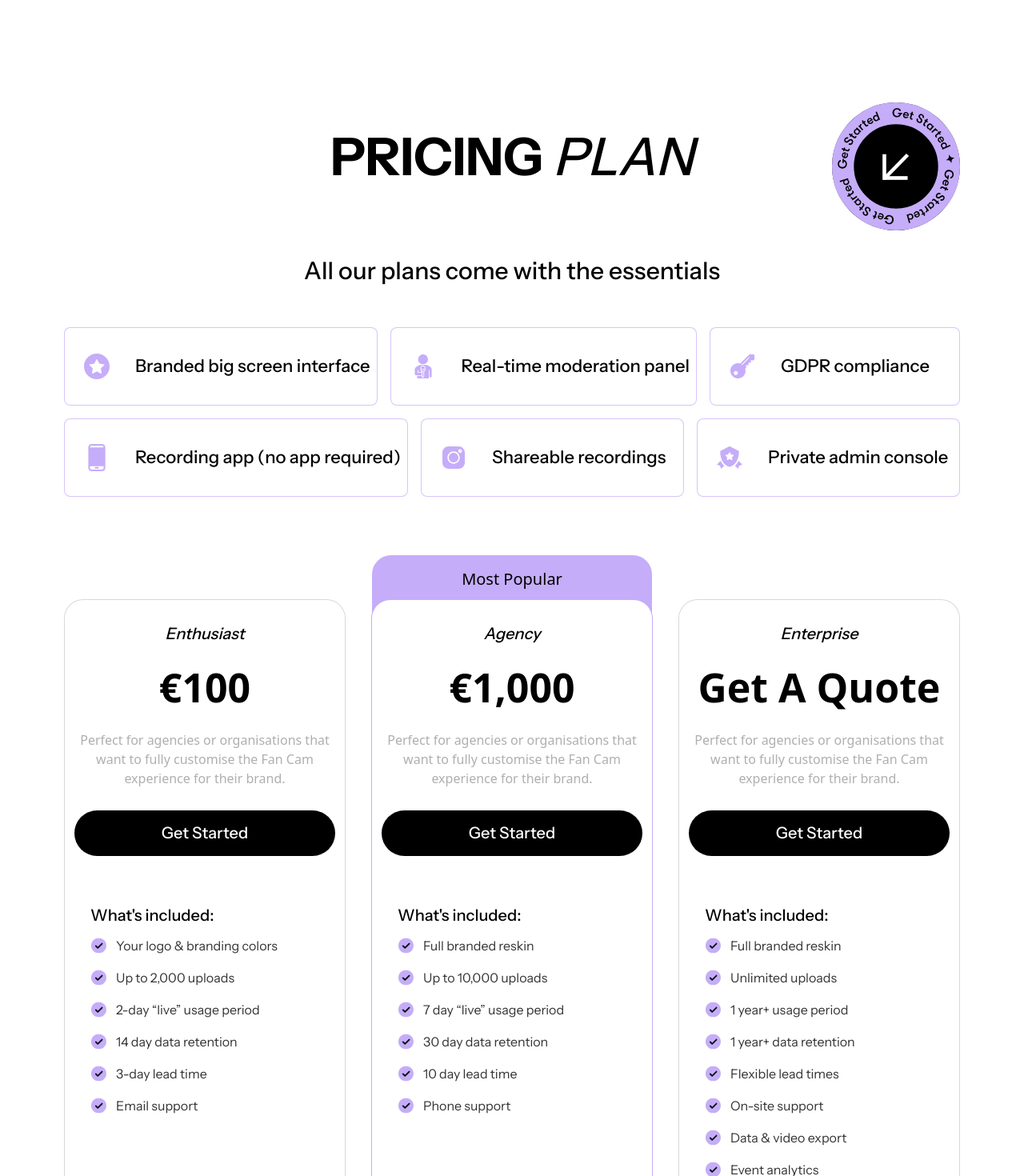
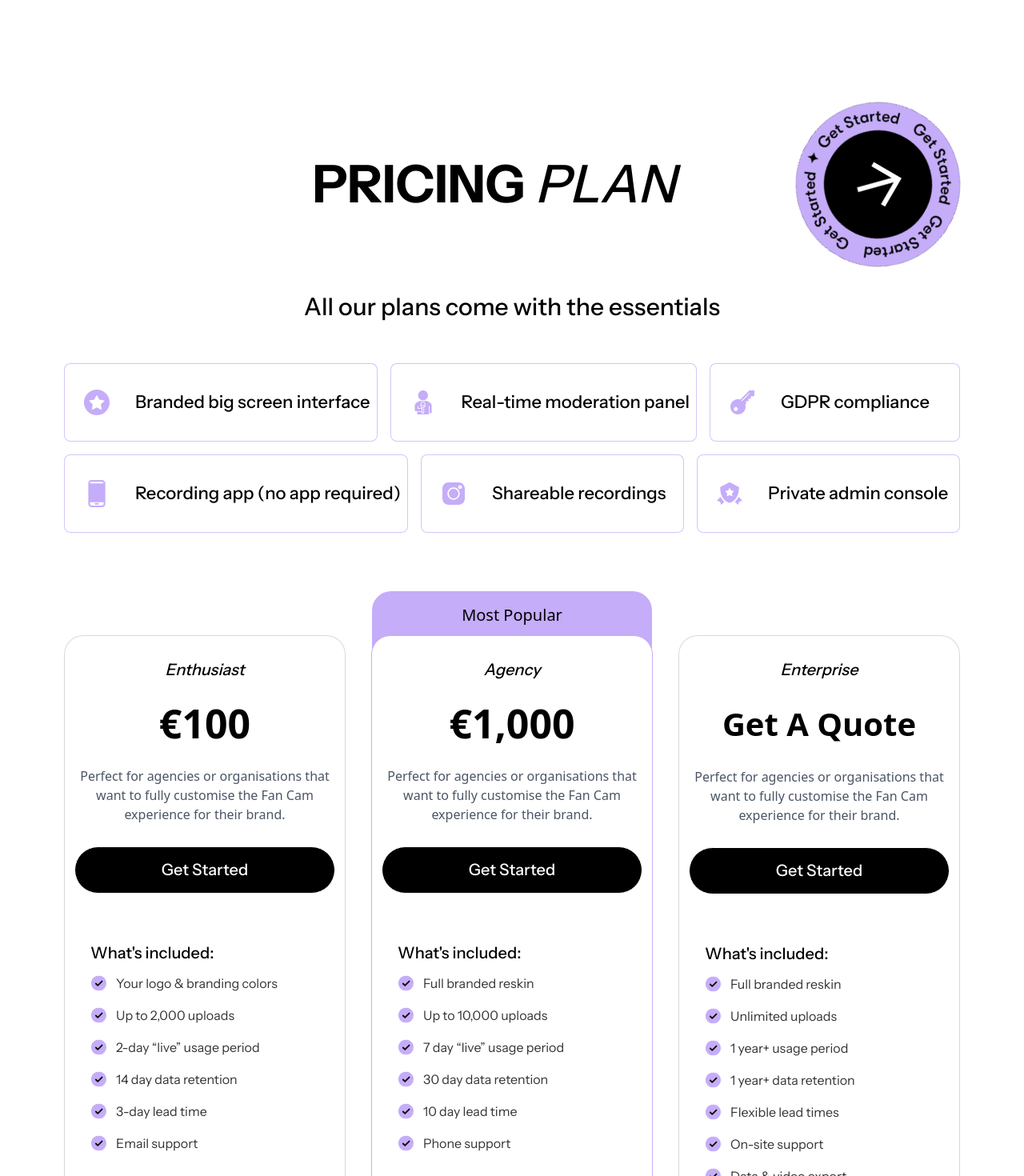
Before and after one commit to aqilusman45/Backstage, a Next.js app: page / in a window 1280 px wide. Shown: the top 1470 px of the page at 80% size. Built offline with nearby package versions, Linux system fonts and the light colour scheme.

Commit message:
fix: feedbacks

```diff
--- a/src/components/button/index.jsx
+++ b/src/components/button/index.jsx
@@ -13,7 +13,7 @@ const Button = ({
   const buttonClasses = classNames(
     "cursor-pointer font-instrument-sans transition-all duration-300 ease-in-out group relative overflow-hidden",
     {
-      "text-white bg-black px-medium-x py-medium-y  text-xxii rounded-full hover:bg-gradient-to-r hover:from-black/50 hover:to-black/60 transform hover:scale-[1.02] hover:shadow-sm":
+      "text-white bg-black px-medium-x py-medium-y  text-xxii rounded-full hover:bg-white transform hover:scale-[1.02] hover:shadow-md hover:text-black border border-2-black":
         variant === "primary",
 
       "rounded-full font-medium text-xxii px-medium-x py-medium-y ":
--- a/src/components/pricing-card/index.jsx
+++ b/src/components/pricing-card/index.jsx
@@ -11,6 +11,7 @@ export default function PricingCard({
   features,
   popular,
   stripe,
+  size,
 }) {
   const pricingCardClasses = classnames(
     otherClasses,
@@ -31,8 +32,15 @@ export default function PricingCard({
           <h3 className="text-xl font-instrument-sans font-medium italic text-center">
             {title}
           </h3>
-          <p className="text-50 font-semibold text-center my-4 ">{price}</p>
-          <p className="text-base text-gray-600 text-center flex-grow mb-5 mb-7 text-gray-900">
+          <p
+            className={classnames(
+              size == "small" ? "text-40 py-2" : "text-50 ",
+              "font-semibold text-center my-4",
+            )}
+          >
+            {price}
+          </p>
+          <p className="text-base text-gray-600 text-center flex-grow mb-5 mb-7">
             {description}
           </p>
           <Button
--- a/src/mocks/home-page.js
+++ b/src/mocks/home-page.js
@@ -63,6 +63,7 @@ export const homePageMocks = {
         "Full security audit",
       ],
       stripe: false,
+      size: "small",
     },
   ],
   subText: `Unsure? We o!er a 100% money back guarantee with all our plans. We
--- a/src/sections/pricing-plan/index.jsx
+++ b/src/sections/pricing-plan/index.jsx
@@ -14,7 +14,7 @@ export default function PricingPlan({ otherClasses }) {
       <div className="my-32 text-center max-w-1120 mx-auto">
         <div className="flex flex-col sm:flex-row items-center justify-between gap-10">
           <span className="w-40 hidden sm:block"></span>
-          <h2 className="text-65 font-bold order-1 sm:order-0 text-black mb-6 font-instrument-sans uppercase text-center">
+          <h2 className="text-65 font-bold order-1 sm:order-0 text-black font-instrument-sans uppercase text-center">
             {title} <span className="font-medium italic">{subTitle}</span>
           </h2>
 
@@ -23,7 +23,7 @@ export default function PricingPlan({ otherClasses }) {
             width={205}
             height={205}
             alt="Get Started Image"
-            className="max-w-40 max-h-40 order-0 sm:order-1"
+            className="max-w-205 max-h-205 order-0 sm:order-1 animate-[spin_10s_linear_infinite]"
           />
         </div>
         <p className="text-30 font-medium mt-7 mb-12 font-instrument-sans">
--- a/src/styles/globals.scss
+++ b/src/styles/globals.scss
@@ -24,6 +24,7 @@
   --text-30: 1.875rem;
 
   --text-50: 3.125rem;
+  --text-40: 2.5rem;
 
   // spacing
   --spacing-medium-y: 1.563rem;
@@ -31,4 +32,5 @@
 
   --spacing-normal-y: 1rem;
   --spacing-1120: 70rem;
+  --spacing-205: 12.813rem;
 }
```
